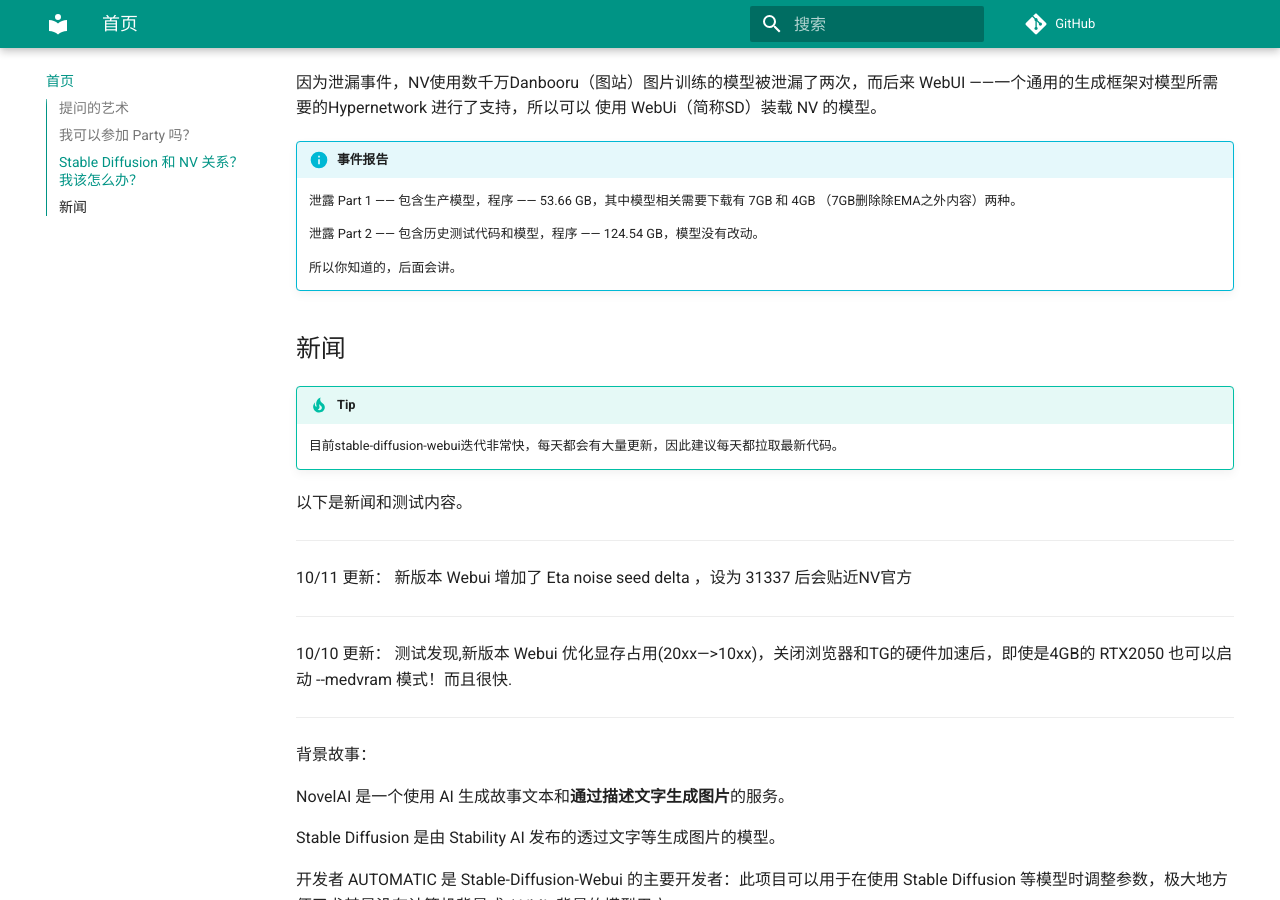
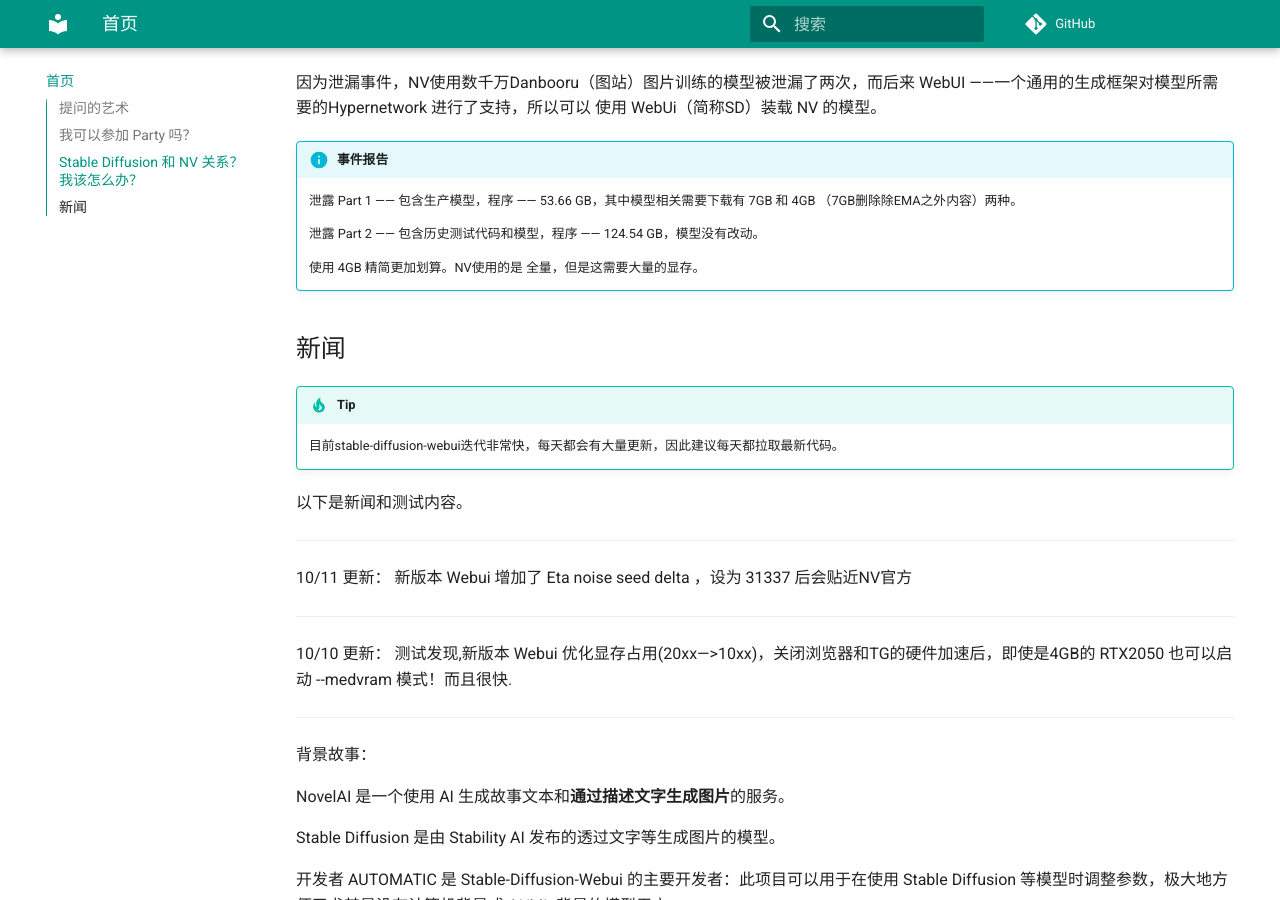
Before and after one commit to sudoskys/StableDiffusionBook, an MkDocs documentation site: the page built from docs/index.md, in a window 1280 px wide and 900 px high, scrolled down 1202 px. Built offline with MkDocs 1.6.1 and Material for MkDocs 9.7.7, drawn with Linux system fonts in a browser that asks for light colours; comment, search, counter and statistics services are not loaded.

Commit message:
Update index.md

```diff
--- a/docs/index.md
+++ b/docs/index.md
@@ -57,7 +57,7 @@
 
     泄露 Part 2 —— 包含历史测试代码和模型，程序 —— 124.54 GB，模型没有改动。
 
-    所以你知道的，后面会讲。
+    使用 4GB 精简更加划算。NV使用的是 全量，但是这需要大量的显存。
 
 
 
```
